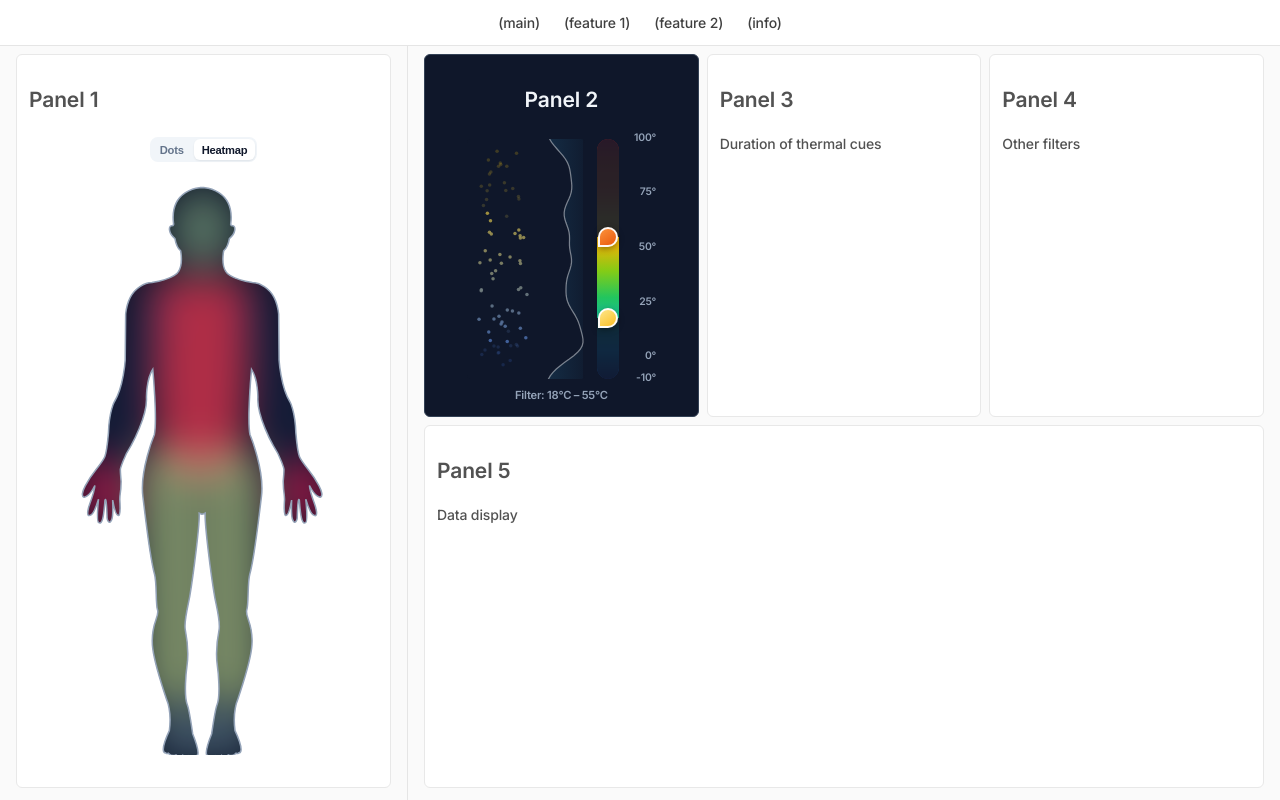
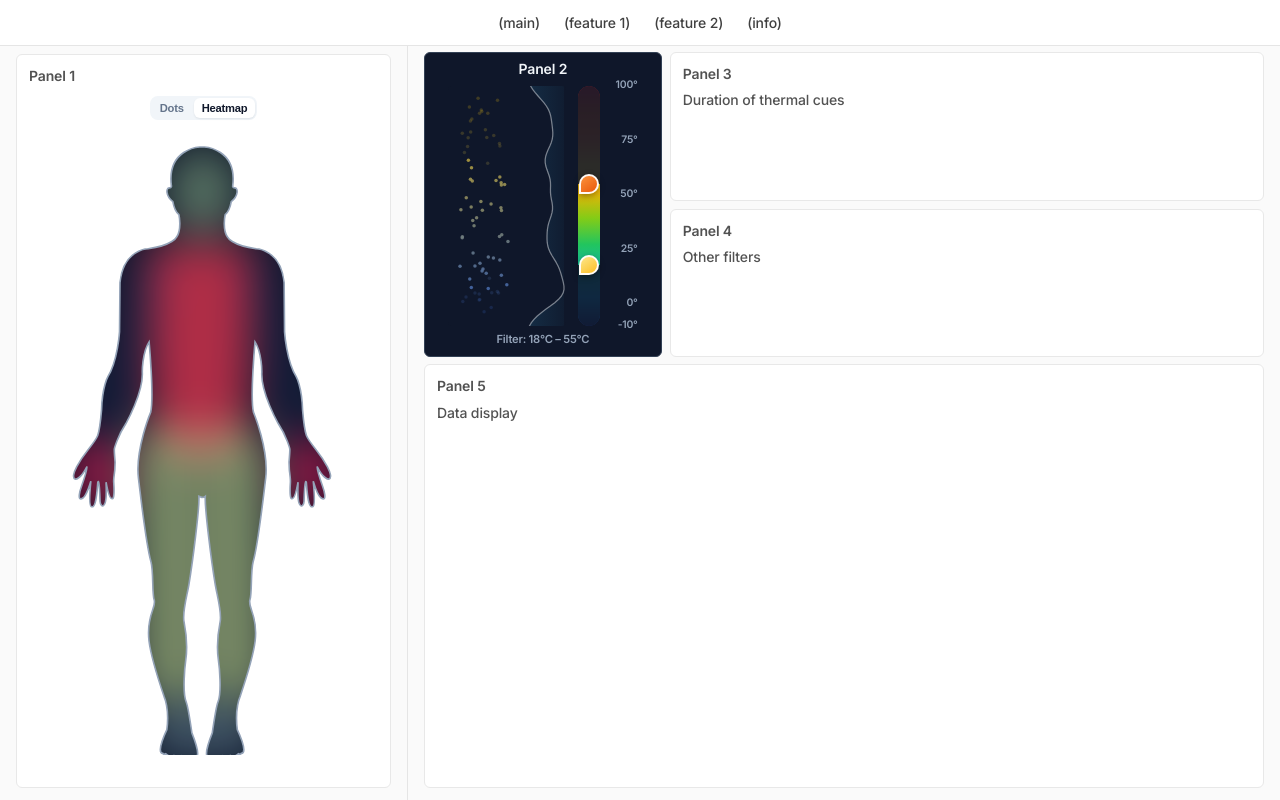
Before and after one commit to sandyleedev/thermal-interaction-web, a React (Vite) app in the folder frontend/: page / in a window 1280 px wide. Built offline with nearby package versions, Linux system fonts and the light colour scheme; the HTML template or start-up script is replaced by a standard one.

Commit message:
feat(frontend): arrange panel layout

```diff
--- a/frontend/src/pages/LandingPage.css
+++ b/frontend/src/pages/LandingPage.css
@@ -159,26 +159,69 @@
   min-width: 0;
   min-height: 0;
   overflow: hidden;
-  padding: 0.5rem 1rem 0.75rem;
-  gap: 0.5rem;
+  padding: 0.35rem 1rem 0.75rem;
+  gap: 0.4rem;
 }
 
 .landing-filters {
   display: flex;
+  flex-direction: row;
+  align-items: stretch;
   gap: 0.5rem;
   flex: 0 0 auto;
-}
-
-.landing-filters > * {
-  flex: 1;
   min-width: 0;
 }
 
+.landing-filters-col {
+  min-width: 0;
+  display: flex;
+  flex-direction: column;
+}
+
+/* Narrower Panel 2; Panels 3+4 share the wider right column (~2 : 5). */
+.landing-filters-col-left {
+  flex: 2 1 0;
+  min-width: 0;
+  max-width: 360px;
+}
+
+.landing-filters-col-right {
+  flex: 5 1 0;
+  min-width: 0;
+  min-height: 0;
+  gap: 0.5rem;
+}
+
+/* Panels 3 & 4: equal height within the right column */
+.landing-filters-col-right > * {
+  flex: 1 1 0;
+  min-height: 0;
+  display: flex;
+  flex-direction: column;
+}
+
+.landing-filters-col-right .panel-content {
+  flex: 1 1 0;
+  min-height: 0;
+}
+
+.landing-filters-col-right .panel-inline-text {
+  flex: 1 1 0;
+  min-height: 0;
+}
+
 .landing-results {
-  flex: 1;
+  flex: 1 1 0;
   min-height: 0;
-  overflow-y: auto;
-  overflow-x: hidden;
+  display: flex;
+  flex-direction: column;
+  overflow: hidden;
+}
+
+.landing-results .panel-content {
+  flex: 1 1 0;
+  min-height: 0;
+  overflow: auto;
 }
 
 .landing-panel {
@@ -192,20 +235,31 @@
   color: #525252;
 }
 
+.landing-panel > .panel-title {
+  margin: 0 0 0.45rem;
+  padding: 0;
+  font-size: 0.875rem;
+  font-weight: 600;
+  letter-spacing: -0.01em;
+  line-height: 1.25;
+  color: inherit;
+}
+
 /* —— Panel 2: temperature range (dark) —— */
 .landing-temperature-panel {
   background: #0f172a;
   border-color: #334155;
   color: #cbd5e1;
+  padding: 0.45rem 0.55rem 0.55rem;
 }
 
-.landing-temperature-panel .panel-title {
+.landing-temperature-panel > .panel-title {
   color: #f1f5f9;
   text-align: center;
 }
 
 .landing-temperature-panel .panel-content {
-  padding: 0.35rem 0.35rem 0;
+  padding: 0.1rem 0.15rem 0;
 }
 
 .temperature-panel-content {
@@ -335,7 +389,7 @@
 }
 
 .temperature-panel-summary {
-  margin: 0.5rem 0 0;
+  margin: 0.3rem 0 0;
   font-size: 0.7rem;
   font-weight: 600;
   color: #94a3b8;
--- a/frontend/src/pages/LandingPage.tsx
+++ b/frontend/src/pages/LandingPage.tsx
@@ -16,9 +16,13 @@ export function LandingPage() {
         </div>
         <div className="landing-right">
           <div className="landing-filters">
-            <TemperaturePanel />
-            <DurationPanel />
-            <OtherFiltersPanel />
+            <div className="landing-filters-col landing-filters-col-left">
+              <TemperaturePanel />
+            </div>
+            <div className="landing-filters-col landing-filters-col-right">
+              <DurationPanel />
+              <OtherFiltersPanel />
+            </div>
           </div>
           <ResultsPanel />
         </div>
```
